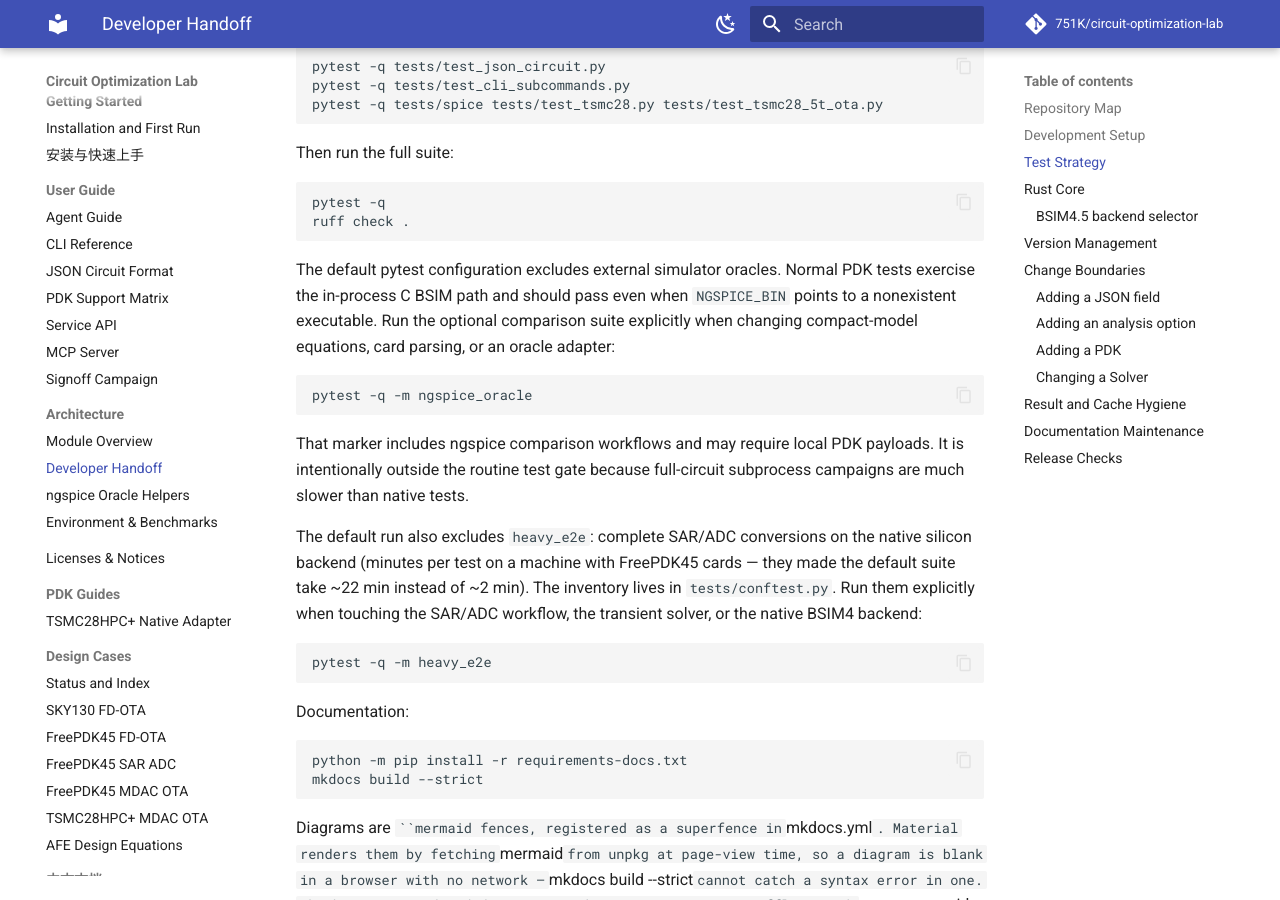
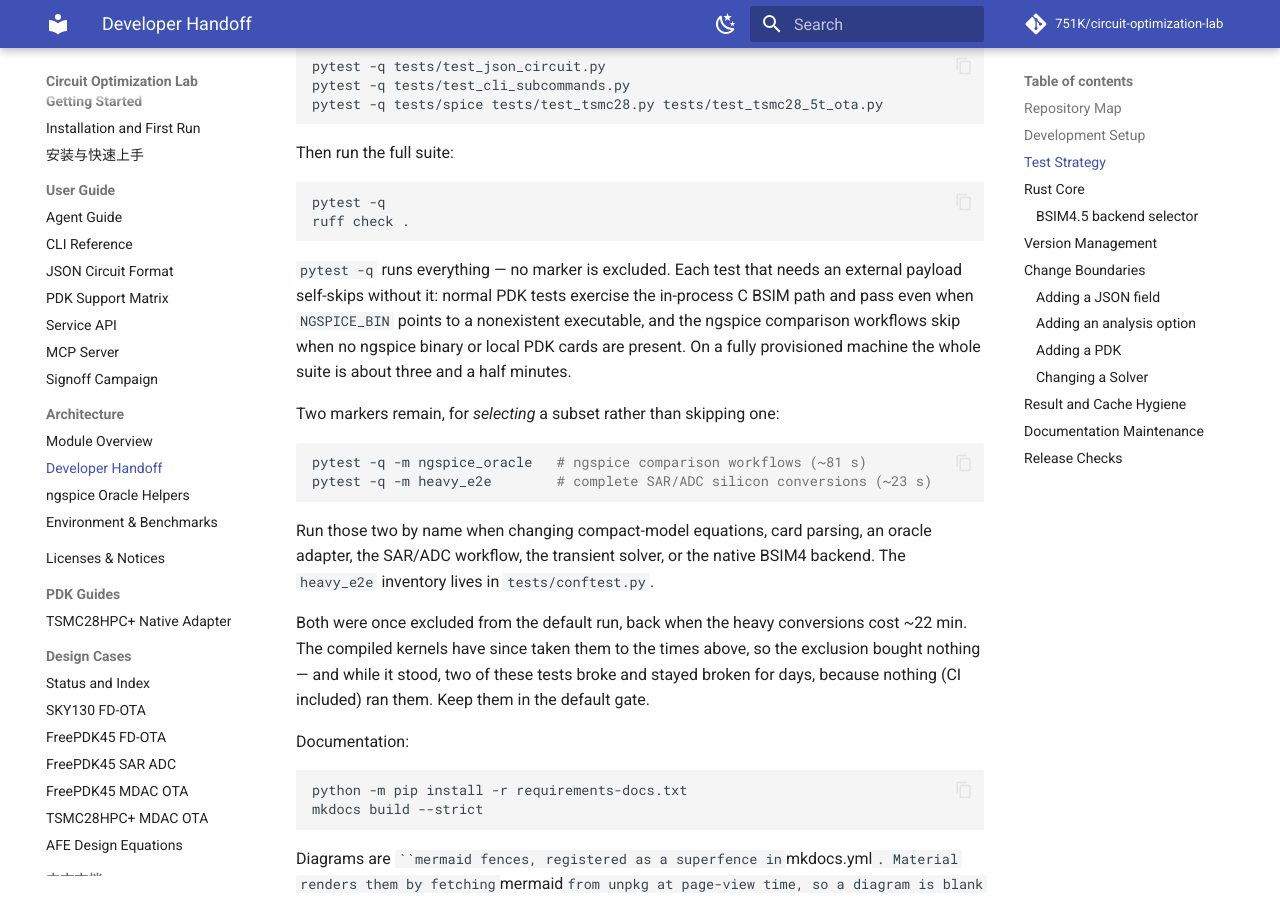
Before and after one commit to 751K/circuit-optimization-lab, an MkDocs documentation site: the page built from docs/development.md, in a window 1280 px wide and 900 px high, scrolled down 1978 px. Built offline with MkDocs 1.6.1 and Material for MkDocs 9.7.7, drawn with Linux system fonts in a browser that asks for light colours; comment, search, counter and statistics services are not loaded.

Commit message:
Stop excluding 181 tests from the default run
addopts dropped `ngspice_oracle` and `heavy_e2e` -- 16% of the suite -- and CI
runs a plain `pytest`, so those tests ran in no automation at all. They rotted
accordingly: a sar_explore config broke on 2026-07-27 and the TSMC28
native-vs-ngspice oracle on 2026-07-17, neither noticed until now.

The exclusion was justified when it was written. tests/conftest.py records the
measurement: 2026-07-17 on v1.4.0, the 25 slowest heavy_e2e tests were ~1200 s of
a 1312 s run. The SAR de-replay, compiled kernels and batched device evaluation
since have taken the whole heavy_e2e set to ~23 s and ngspice_oracle to ~81 s,
against a 79 s default run -- so the exclusion had stopped buying anything and
was only costing a gate. Full suite is now 1149 tests in about 3.5 minutes.

Both markers stay, for selecting a subset by name rather than skipping one. Each
test self-skips without its ngspice binary or PDK cards, so a machine that lacks
them sees no change.

The three defects this uncovered are fixed in the preceding commit.

````diff
--- a/docs/development.md
+++ b/docs/development.md
@@ -61,29 +61,29 @@ pytest -q
 ruff check .
 ```
 
-The default pytest configuration excludes external simulator oracles. Normal
-PDK tests exercise the in-process C BSIM path and should pass even when
-`NGSPICE_BIN` points to a nonexistent executable. Run the optional comparison
-suite explicitly when changing compact-model equations, card parsing, or an
-oracle adapter:
+`pytest -q` runs everything — no marker is excluded. Each test that needs an
+external payload self-skips without it: normal PDK tests exercise the
+in-process C BSIM path and pass even when `NGSPICE_BIN` points to a nonexistent
+executable, and the ngspice comparison workflows skip when no ngspice binary or
+local PDK cards are present. On a fully provisioned machine the whole suite is
+about three and a half minutes.
+
+Two markers remain, for *selecting* a subset rather than skipping one:
 
 ```bash
-pytest -q -m ngspice_oracle
+pytest -q -m ngspice_oracle   # ngspice comparison workflows (~81 s)
+pytest -q -m heavy_e2e        # complete SAR/ADC silicon conversions (~23 s)
 ```
 
-That marker includes ngspice comparison workflows and may require local PDK
-payloads. It is intentionally outside the routine test gate
-because full-circuit subprocess campaigns are much slower than native tests.
+Run those two by name when changing compact-model equations, card parsing, an
+oracle adapter, the SAR/ADC workflow, the transient solver, or the native BSIM4
+backend. The `heavy_e2e` inventory lives in `tests/conftest.py`.
 
-The default run also excludes `heavy_e2e`: complete SAR/ADC conversions on the
-native silicon backend (minutes per test on a machine with FreePDK45 cards —
-they made the default suite take ~22 min instead of ~2 min). The inventory
-lives in `tests/conftest.py`. Run them explicitly when touching the SAR/ADC
-workflow, the transient solver, or the native BSIM4 backend:
-
-```bash
-pytest -q -m heavy_e2e
-```
+Both were once excluded from the default run, back when the heavy conversions
+cost ~22 min. The compiled kernels have since taken them to the times above, so
+the exclusion bought nothing — and while it stood, two of these tests broke and
+stayed broken for days, because nothing (CI included) ran them. Keep them in
+the default gate.
 
 Documentation:
 
````
Also changed, not shown: CHANGELOG.md (+21 -0 lines), docs/rust_core_rewrite_plan.md (+2 -1 lines), pyproject.toml (+13 -7 lines), 1 other file.
